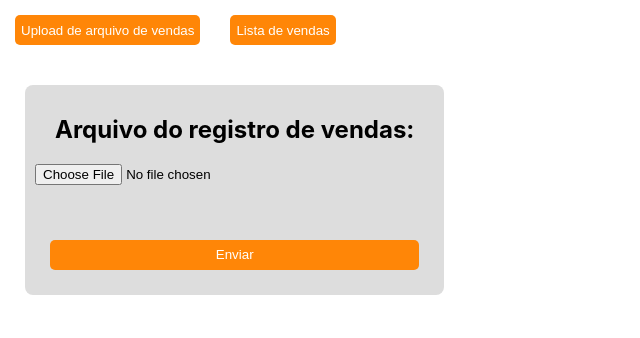
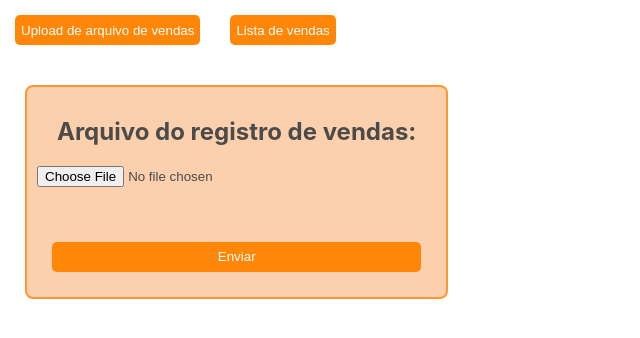
Before and after one commit to caiquedegaspari/teste-mz-front, a React (Create React App) app: page / in a window 1280 px wide. Shown: the top 338 px of the page, without its empty margins (0-640 px from the left). Built offline with nearby package versions, Linux system fonts and the light colour scheme; no server answers.

Commit message:
style: change uploadForm styles

```diff
--- a/src/Components/UploadForm/form.css
+++ b/src/Components/UploadForm/form.css
@@ -11,7 +11,12 @@
   display: flex;
   flex-direction: column;
   justify-content: space-around;
-  background-color: #ddd;
+  background-color: #fcd0ac;
   padding: 10px;
   border-radius: 8px;
+  border: 2px solid #ff9634;
 }
+
+h2, input {
+  color: #4b4b4b;
+}
```
